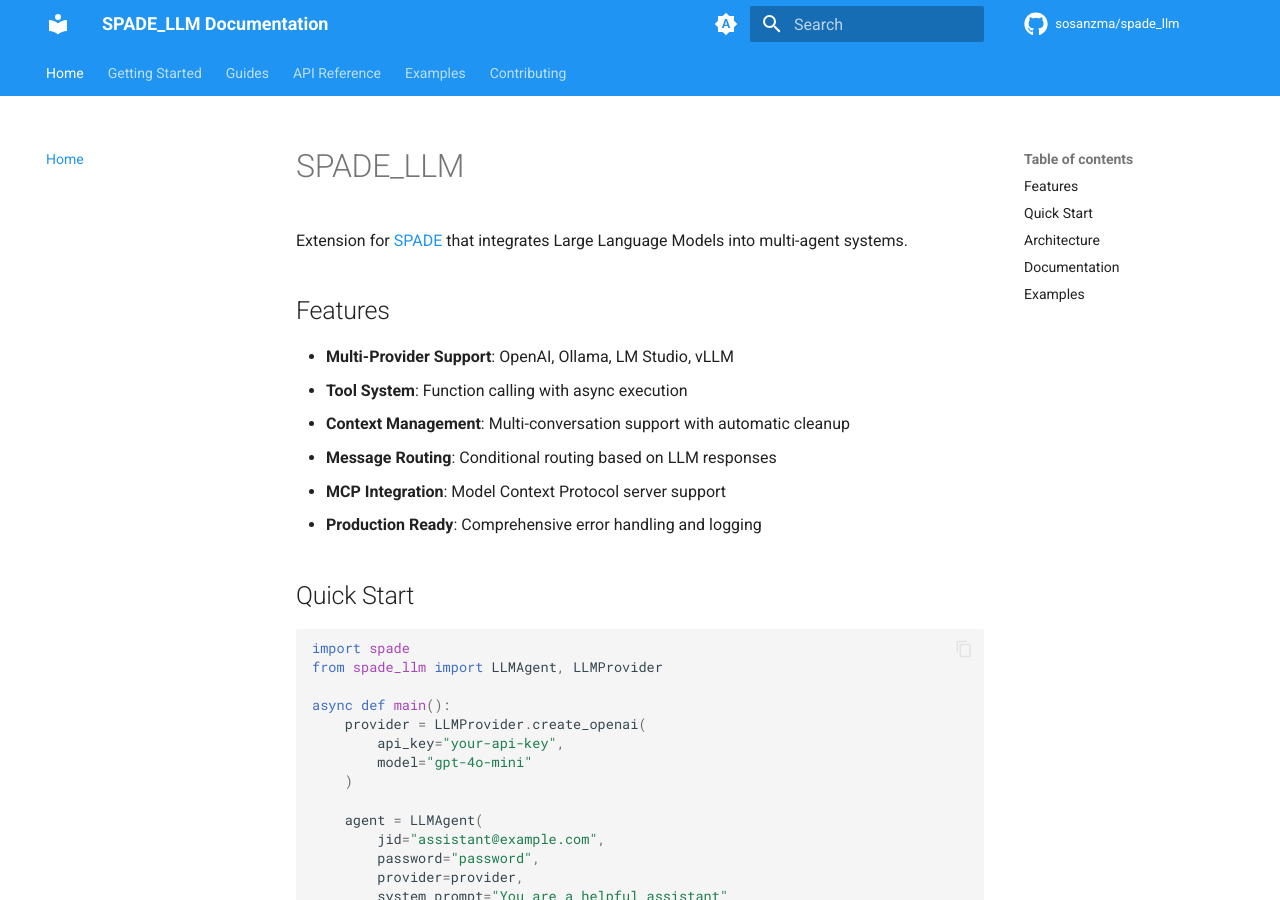
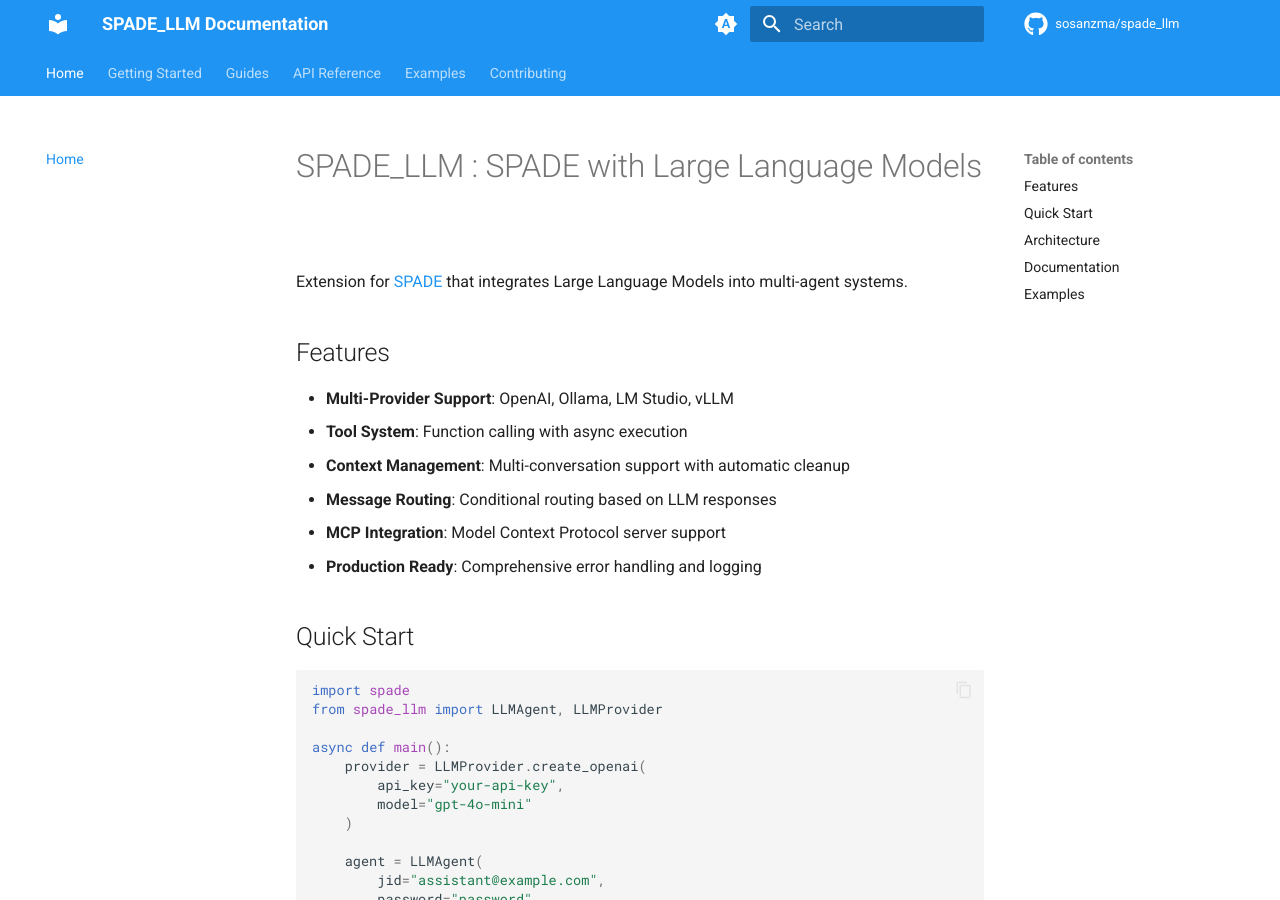
Before and after one commit to sosanzma/spade_llm, an MkDocs documentation site: the page built from docs/docs/index.md, in a window 1280 px wide and 900 px high. Built offline with MkDocs 1.6.1 and Material for MkDocs 9.7.7, drawn with Linux system fonts in a browser that asks for light colours; comment, search, counter and statistics services are not loaded.

Commit message:
eddti docs

```diff
--- a/docs/docs/index.md
+++ b/docs/docs/index.md
@@ -1,4 +1,4 @@
-# SPADE_LLM
+# SPADE_LLM : SPADE with Large Language Models
 
 Extension for [SPADE](https://github.com/javipalanca/spade) that integrates Large Language Models into multi-agent systems.
 
```
Also changed, not shown: 1 other file.
